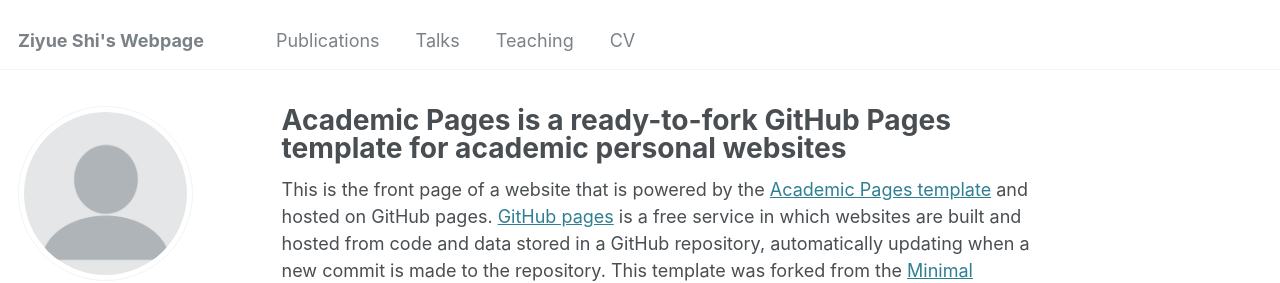
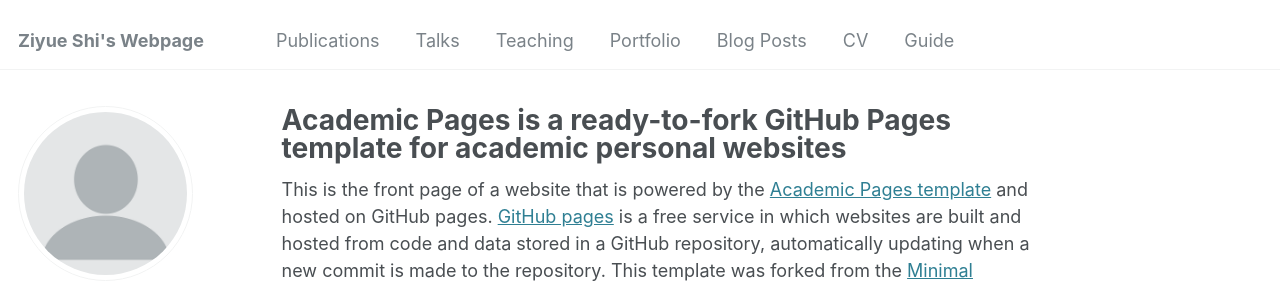
Before and after one commit to ZiyueSHI/ZiyueSHI.github.io, a Jekyll site: the page built from _pages/about.md, in a window 1280 px wide. Shown: the top 283 px of the page. Built offline with Jekyll 4.4.1, drawn with Linux system fonts in a browser that asks for light colours; some web fonts are replaced.

Commit message:
Update navigation.yml

```diff
--- a/_data/navigation.yml
+++ b/_data/navigation.yml
@@ -14,5 +14,14 @@ main:
   - title: "Teaching"
     url: /teaching/
 
+  - title: "Portfolio"
+    url: /portfolio/
+
+  - title: "Blog Posts"
+    url: /year-archive/
+
   - title: "CV"
     url: /cv/
+
+  - title: "Guide"
+    url: /markdown/
```
